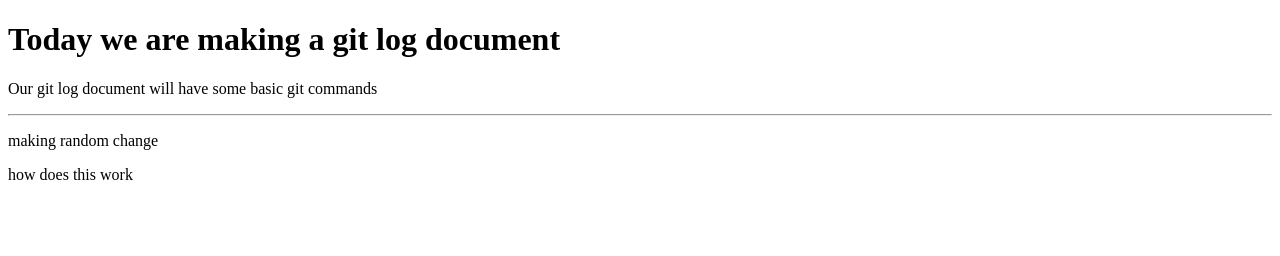
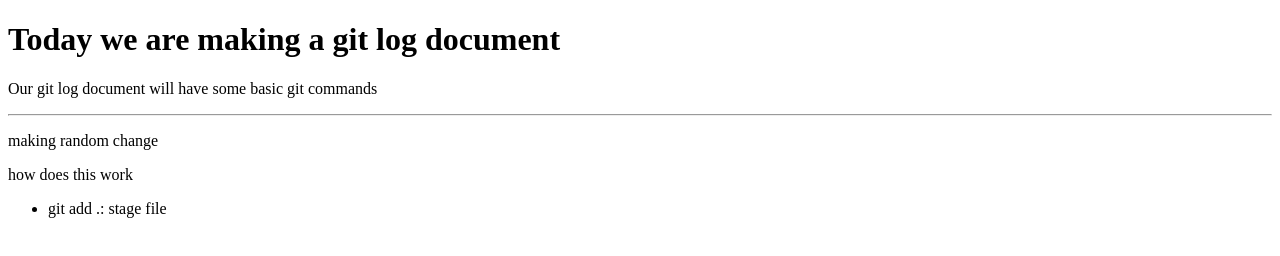
Before and after one commit to moby1804/demo_git, a plain HTML site: page index.html in a window 1280 px wide. Drawn offline with Linux system fonts and the light colour scheme.

Commit message:
added list

```diff
--- a/index.html
+++ b/index.html
@@ -11,5 +11,8 @@
   <hr>
   <p>making random change</p>
   <p>how does this work</p>
+  <ul>
+    <li>git add .: stage file</li>
+  </ul>
 </body>
 </html>
```
